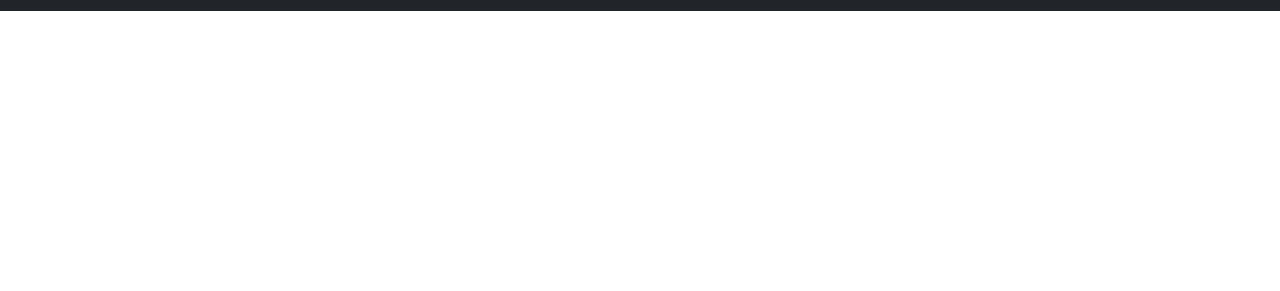
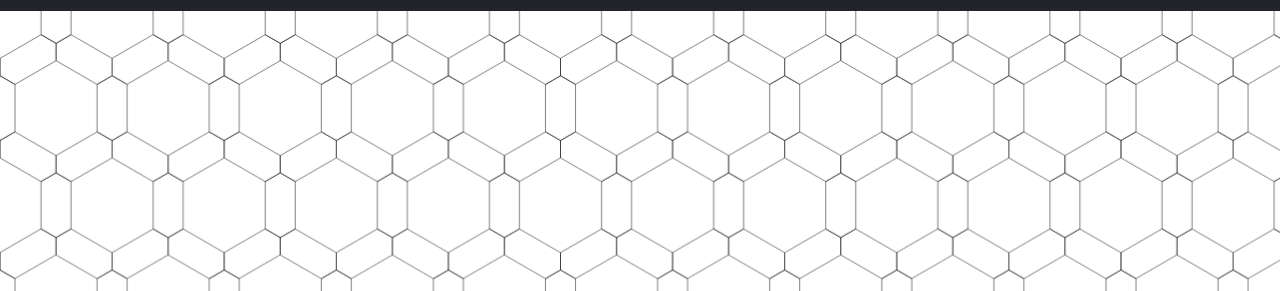
Before and after one commit to ktan46/ktan46-portfolio, a plain HTML site: page index.html in a window 1280 px wide. Shown: the part 77-368 px from the top of the page. Drawn offline with nearby package versions, Linux system fonts and the light colour scheme.

Commit message:
Update style.css

```diff
--- a/style/style.css
+++ b/style/style.css
@@ -1,7 +1,7 @@
 #masthead {
   height: 100vh;
   min-height: 300px;
-  background-image: url('./images/261720.png');
+  background-image: url('../../images/Seamless-Hexagonal-Wireframe-Geometric-Pattern.svg');
   background-color: white;
   background-size: cover;
   background-position: center;
```
